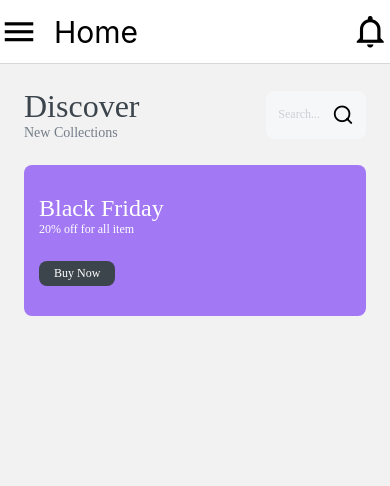
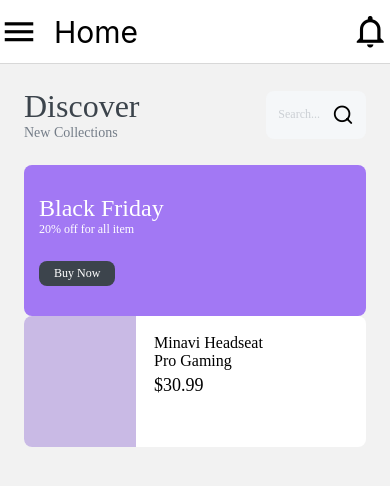
Before and after one commit to mateus-azevedo/learning-styled-components, a React Native app in the folder withReactNative/: screen /Home in a window 390 px wide. Shown: the top 486 px of the page. Built offline with nearby package versions, Linux system fonts and the light colour scheme.

Commit message:
componente Item de Produto

```diff
--- /dev/null
+++ b/withReactNative/src/feature/Home/components/Item/index.tsx
@@ -0,0 +1,26 @@
+import React from 'react';
+import {
+  Container,
+  ProductImage,
+  DescriptionContent,
+  ProductName,
+  ProductPrice,
+  Content,
+} from './styles';
+
+const Item = () => {
+  return (
+    <Container>
+      <Content>
+        <ProductImage />
+
+        <DescriptionContent>
+          <ProductName>Minavi Headseat Pro Gaming</ProductName>
+          <ProductPrice>$30.99</ProductPrice>
+        </DescriptionContent>
+      </Content>
+    </Container>
+  );
+};
+
+export default Item;
--- /dev/null
+++ b/withReactNative/src/feature/Home/components/Item/styles.ts
@@ -0,0 +1,43 @@
+import styled from 'styled-components/native';
+
+export const Container = styled.View.attrs({
+  shadowColor: '#000',
+  shadowOffset: {
+    width: 0,
+    height: 5,
+  },
+  shadowOpacity: 0.34,
+  shadowRadius: 6.27,
+
+  elevation: 10,
+})``;
+
+export const Content = styled.View`
+  flex-direction: row;
+  background-color: #fff;
+  border-radius: 8px;
+`;
+
+export const ProductImage = styled.View`
+  background-color: #c9bae5;
+  width: 112px;
+  height: 131px;
+  border-top-left-radius: 8px;
+  border-bottom-left-radius: 8px;
+`;
+
+export const DescriptionContent = styled.View`
+  padding: 18px;
+`;
+
+export const ProductName = styled.Text`
+  font-family: 'Lora-Medium';
+  font-size: 16px;
+  width: 70%;
+  margin-bottom: 5px;
+`;
+
+export const ProductPrice = styled.Text`
+  font-family: 'Lora-Bold';
+  font-size: 18px;
+`;
--- a/withReactNative/src/feature/Home/components/index.ts
+++ b/withReactNative/src/feature/Home/components/index.ts
@@ -1,4 +1,5 @@
 import Banner from './Banner';
 import Header from './Header';
+import Item from './Item';
 
-export {Banner, Header};
+export {Banner, Header, Item};
--- a/withReactNative/src/feature/Home/index.tsx
+++ b/withReactNative/src/feature/Home/index.tsx
@@ -1,13 +1,14 @@
 import React from 'react';
 import {Container} from './styles';
 
-import {Banner, Header} from './components';
+import {Banner, Header, Item} from './components';
 
 const Home = () => {
   return (
     <Container>
       <Header />
       <Banner />
+      <Item />
     </Container>
   );
 };
```
